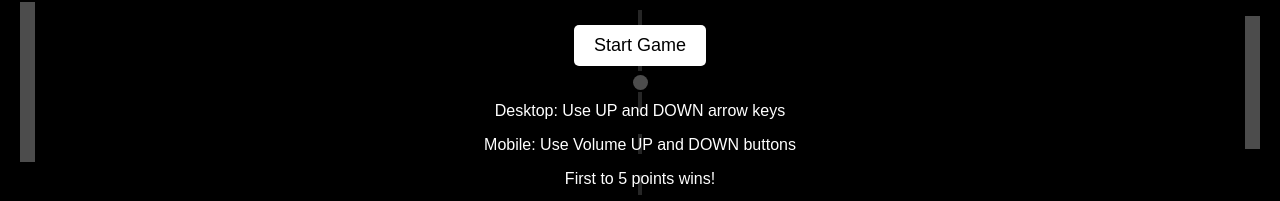
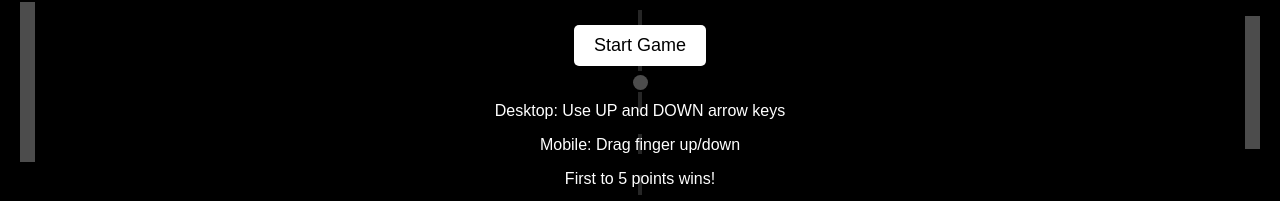
Before and after one commit to Jason724/pong, a plain HTML site: page index.html in a window 1280 px wide. Shown: the part 318-519 px from the top of the page. Drawn offline with Linux system fonts and the light colour scheme.

Commit message:
edit instruction to remove volume press

```diff
--- a/index.html
+++ b/index.html
@@ -148,7 +148,7 @@
             <button id="start-button">Start Game</button>
             <div id="instructions">
                 <p>Desktop: Use UP and DOWN arrow keys</p>
-                <p>Mobile: Use Volume UP and DOWN buttons</p>
+                <p>Mobile: Drag finger up/down</p>
                 <p>First to 5 points wins!</p>
                 <p>Game gets harder each time you win</p>
             </div>
```
